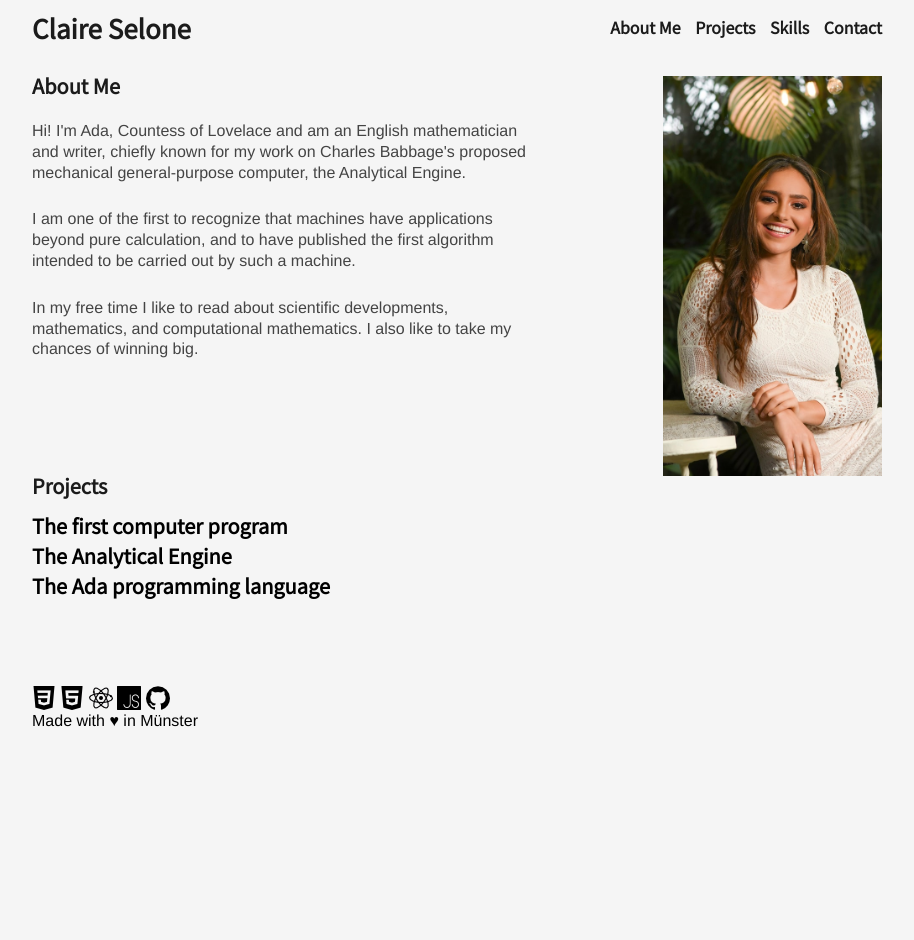
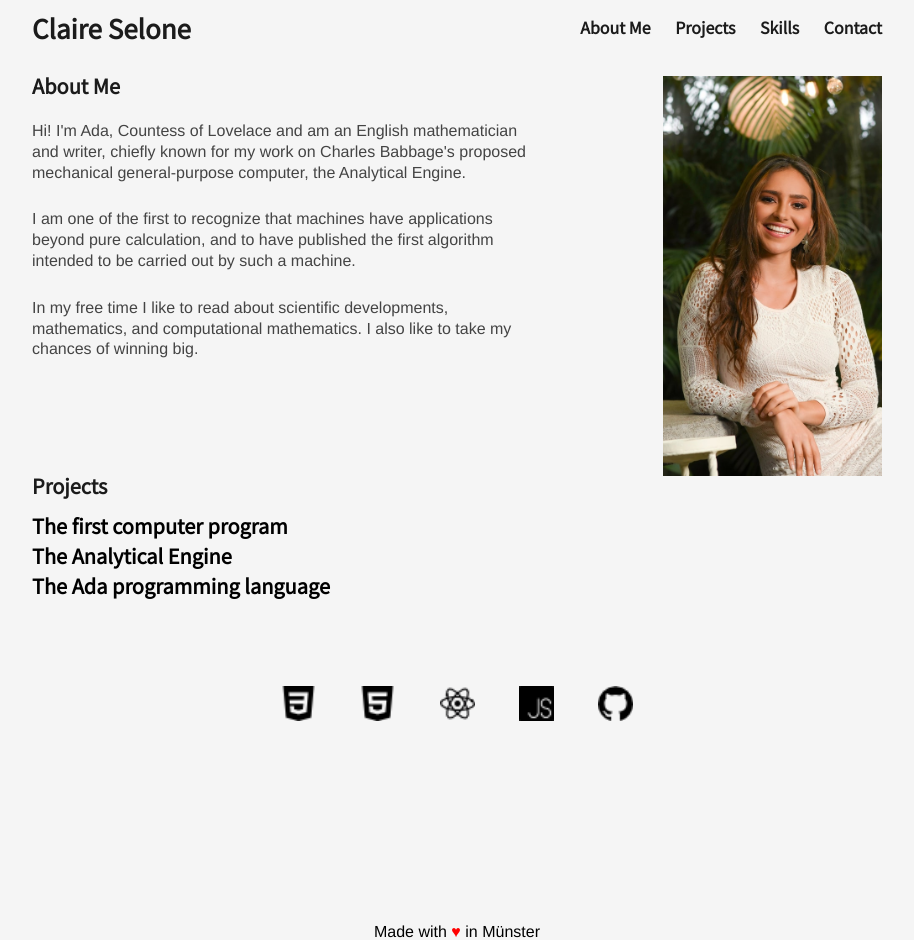
Before and after one commit to stuehrmannp/portfolio_project_cc, a plain HTML site: page index.html in a window 1280 px wide. Shown: the whole page, without its empty margins (183-1097 px from the left). Before the commit the page ends 800 px from the top, so only its background shows below. Drawn offline with Linux system fonts and the light colour scheme.

Commit message:
Final commit. Skills section and footer done

```diff
--- a/resources/style/style.css
+++ b/resources/style/style.css
@@ -28,7 +28,7 @@ header h1 {
 
 header li {
   display: inline-block;
-  padding-left: 10px;
+  padding-left: 20px;
   font-weight: 700;
   font-family: "Noto Sans JP", sans-serif;
 }
@@ -92,3 +92,26 @@ a {
   padding-bottom: 10px;
   font-size: 20px;
 }
+
+/* Skills section */
+.skills {
+  display: flex;
+  justify-content: center;
+}
+
+.skills img {
+  height: 35px;
+  width: auto;
+  padding: 0 20px 0 20px;
+}
+
+/* Footer */
+
+footer {
+  text-align: center;
+  margin-top: 200px;
+}
+
+footer span {
+  color: red;
+}
```
